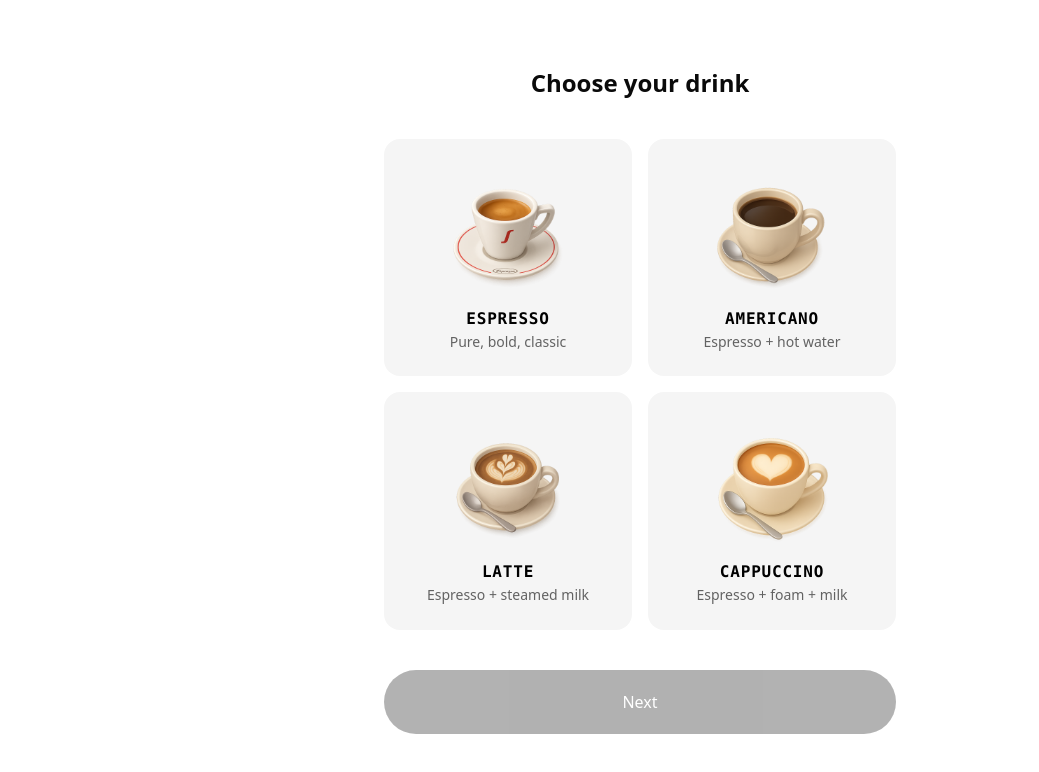
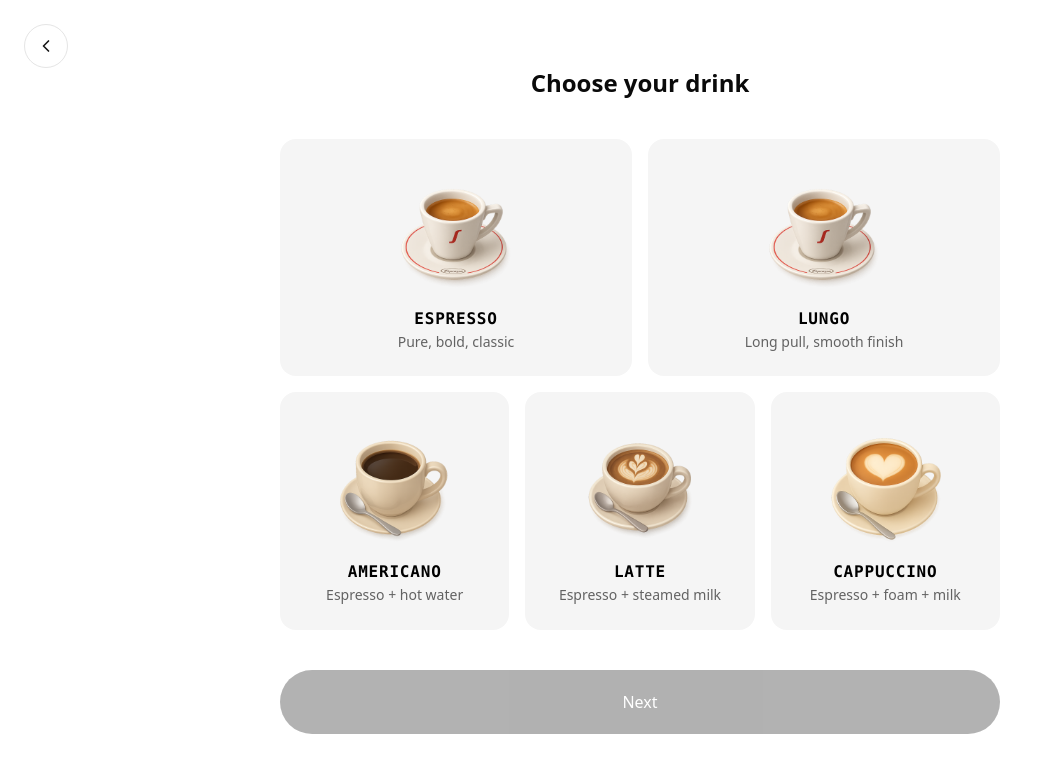
Before and after one commit to viamrobotics/beanjamin, a Next.js app in the folder web-app/: page / in a window 1280 px wide. Both pictures are taken after a click on the button "Place an order". Shown: the top 772 px of the page, without its empty margins (0-1039 px from the left). Built offline with nearby package versions, Linux system fonts and the light colour scheme; a web font is replaced by a local one.

Commit message:
add lungo + back button

```diff
--- a/web-app/app/order/choose-drink.tsx
+++ b/web-app/app/order/choose-drink.tsx
@@ -7,29 +7,31 @@ export function ChooseDrink({
   selectedDrink,
   rejection,
   onSelect,
+  onBack,
   onNext,
 }: {
   selectedDrink: string | null;
   rejection: string | null;
   onSelect: (id: string) => void;
+  onBack: () => void;
   onNext: () => void;
 }) {
-  return (
-    <main className="relative h-full bg-white flex flex-col items-center justify-center p-8 font-sans">
-      <div className="flex flex-col gap-10 w-full max-w-[512px]">
-        <h1 className="anim-in text-2xl font-semibold text-[#0a0a0a] text-center">
-          Choose your drink
-        </h1>
+  const firstRowDrinks = DRINKS.filter(
+    (drink) => drink.id === "espresso" || drink.id === "lungo",
+  );
+  const secondRowDrinks = DRINKS.filter(
+    (drink) =>
+      drink.id === "americano" || drink.id === "cappuccino" || drink.id === "latte",
+  );
 
-        <div className="flex flex-wrap gap-4">
-          {DRINKS.map((drink, i) => {
+  const renderDrinkCard = (drink: (typeof DRINKS)[number], i: number) => {
     const isSelected = selectedDrink === drink.id;
     return (
       <button
         key={drink.id}
         onClick={() => onSelect(drink.id)}
         style={{ animationDelay: `${150 + i * 100}ms` }}
-                className={`anim-in drink-card relative flex flex-col items-center justify-center gap-1 p-6 rounded-2xl transition-[background-color,border-color,transform] duration-150 basis-[calc(50%-8px)] ${
+        className={`anim-in drink-card relative w-full flex flex-col items-center justify-center gap-1 p-6 rounded-2xl transition-[background-color,border-color,transform] duration-150 ${
           isSelected
             ? "bg-[#ebebeb] border-2 border-black scale-[1.02]"
             : "bg-neutral-100 border-2 border-transparent scale-100"
@@ -46,13 +48,50 @@ export function ChooseDrink({
           <p className="font-mono font-semibold text-base text-black uppercase tracking-wider leading-tight">
             {drink.label}
           </p>
-                  <p className="font-sans font-medium text-sm text-black/60 leading-tight">
+          <p className="font-sans font-medium text-sm text-black/60 leading-tight text-pretty">
             {drink.description}
           </p>
         </div>
       </button>
     );
-          })}
+  };
+
+  return (
+    <main className="relative h-full bg-white flex flex-col items-center justify-center p-8 font-sans">
+      <button
+        type="button"
+        onClick={onBack}
+        aria-label="Go back"
+        className="anim-in absolute left-6 top-6 h-11 w-11 rounded-full border border-neutral-200 bg-white text-neutral-900 transition-colors hover:bg-neutral-50 focus-visible:outline-none focus-visible:ring-2 focus-visible:ring-neutral-400"
+        style={{ animationDelay: "80ms" }}
+      >
+        <svg
+          aria-hidden="true"
+          viewBox="0 0 24 24"
+          className="mx-auto h-5 w-5"
+          fill="none"
+          stroke="currentColor"
+          strokeWidth="2"
+          strokeLinecap="round"
+          strokeLinejoin="round"
+        >
+          <path d="M15 18l-6-6 6-6" />
+        </svg>
+      </button>
+      <div className="flex flex-col gap-10 w-full max-w-[720px]">
+        <h1 className="anim-in text-2xl font-semibold text-[#0a0a0a] text-center">
+          Choose your drink
+        </h1>
+
+        <div className="flex flex-col gap-4">
+          <div className="grid grid-cols-2 gap-4">
+            {firstRowDrinks.map((drink, i) => renderDrinkCard(drink, i))}
+          </div>
+          <div className="grid grid-cols-3 gap-4">
+            {secondRowDrinks.map((drink, i) =>
+              renderDrinkCard(drink, i + firstRowDrinks.length),
+            )}
+          </div>
         </div>
 
         {rejection && (
--- a/web-app/app/order/drinks.ts
+++ b/web-app/app/order/drinks.ts
@@ -11,6 +11,13 @@ export const DRINKS: Drink[] = [
     id: "espresso",
     label: "Espresso",
     description: "Pure, bold, classic",
+    image: "./espresso.png",
+    available: true,
+  },
+  {
+    id: "lungo",
+    label: "Lungo",
+    description: "Long pull, smooth finish",
     image: "./espresso.png",
     available: true,
   },
--- a/web-app/app/order/enter-name.tsx
+++ b/web-app/app/order/enter-name.tsx
@@ -4,6 +4,7 @@ export function EnterName({
   loading,
   onNameChange,
   onEmailChange,
+  onBack,
   onSubmit,
 }: {
   name: string;
@@ -11,10 +12,30 @@ export function EnterName({
   loading: boolean;
   onNameChange: (name: string) => void;
   onEmailChange: (email: string) => void;
+  onBack: () => void;
   onSubmit: () => void;
 }) {
   return (
     <main className="relative h-full bg-white flex flex-col items-center justify-center p-8 font-sans">
+      <button
+        type="button"
+        onClick={onBack}
+        aria-label="Go back"
+        className="anim-in absolute left-6 top-6 h-11 w-11 rounded-full border border-neutral-200 bg-white text-neutral-900 transition-colors hover:bg-neutral-50 focus-visible:outline-none focus-visible:ring-2 focus-visible:ring-neutral-400"
+      >
+        <svg
+          aria-hidden="true"
+          viewBox="0 0 24 24"
+          className="mx-auto h-5 w-5"
+          fill="none"
+          stroke="currentColor"
+          strokeWidth="2"
+          strokeLinecap="round"
+          strokeLinejoin="round"
+        >
+          <path d="M15 18l-6-6 6-6" />
+        </svg>
+      </button>
       <div className="w-full max-w-[512px] flex flex-col gap-10">
         <h1 className="anim-in text-2xl font-semibold text-neutral-900 text-center">
           What&apos;s your name?
--- a/web-app/app/order/face-register.tsx
+++ b/web-app/app/order/face-register.tsx
@@ -36,12 +36,14 @@ export function FaceRegister({
   name,
   email,
   viamConn,
+  onBack,
   onComplete,
   onSkip,
 }: {
   name: string;
   email: string;
   viamConn: ViamConnection | null;
+  onBack: () => void;
   onComplete: () => void;
   onSkip: () => void;
 }) {
@@ -266,6 +268,25 @@ export function FaceRegister({
   if (status === "review" || status === "finishing") {
     return (
       <main className="relative h-full bg-white flex flex-col items-center justify-center p-8 font-sans">
+        <button
+          type="button"
+          onClick={onBack}
+          aria-label="Go back"
+          className="anim-in absolute left-6 top-6 h-11 w-11 rounded-full border border-neutral-200 bg-white text-neutral-900 transition-colors hover:bg-neutral-50 focus-visible:outline-none focus-visible:ring-2 focus-visible:ring-neutral-400"
+        >
+          <svg
+            aria-hidden="true"
+            viewBox="0 0 24 24"
+            className="mx-auto h-5 w-5"
+            fill="none"
+            stroke="currentColor"
+            strokeWidth="2"
+            strokeLinecap="round"
+            strokeLinejoin="round"
+          >
+            <path d="M15 18l-6-6 6-6" />
+          </svg>
+        </button>
         <div className="w-full max-w-[512px] flex flex-col items-center gap-6">
           <h1 className="anim-in text-2xl font-semibold text-neutral-900 text-center">
             Looking good?
@@ -336,6 +357,25 @@ export function FaceRegister({
   // --- Capture screen ---
   return (
     <main className="relative h-full bg-white flex flex-col items-center justify-center p-8 font-sans">
+      <button
+        type="button"
+        onClick={onBack}
+        aria-label="Go back"
+        className="anim-in absolute left-6 top-6 h-11 w-11 rounded-full border border-neutral-200 bg-white text-neutral-900 transition-colors hover:bg-neutral-50 focus-visible:outline-none focus-visible:ring-2 focus-visible:ring-neutral-400"
+      >
+        <svg
+          aria-hidden="true"
+          viewBox="0 0 24 24"
+          className="mx-auto h-5 w-5"
+          fill="none"
+          stroke="currentColor"
+          strokeWidth="2"
+          strokeLinecap="round"
+          strokeLinejoin="round"
+        >
+          <path d="M15 18l-6-6 6-6" />
+        </svg>
+      </button>
       <div className="w-full max-w-[512px] flex flex-col items-center gap-8">
         <h1 className="anim-in text-2xl font-semibold text-neutral-900 text-center">
           Let&apos;s remember your face
--- a/web-app/app/page.tsx
+++ b/web-app/app/page.tsx
@@ -100,7 +100,8 @@ export default function Home() {
     if (!selectedDrink) return;
     setDrinkRejection(null);
 
-    if (selectedDrink === "espresso") {
+    const supportedDrinks = new Set(["espresso", "lungo"]);
+    if (supportedDrinks.has(selectedDrink)) {
       setStep("name");
       return;
     }
@@ -198,6 +199,7 @@ export default function Home() {
           name={name}
           email={email}
           viamConn={viamConn.current}
+          onBack={() => setStep("name")}
           onComplete={() => placeOrder(misspelled)}
           onSkip={() => placeOrder(misspelled)}
         />
@@ -224,6 +226,7 @@ export default function Home() {
           loading={loading}
           onNameChange={setName}
           onEmailChange={setEmail}
+          onBack={() => setStep("drink")}
           onSubmit={handleSubmit}
         />
       );
@@ -238,6 +241,7 @@ export default function Home() {
             setDrinkRejection(null);
             setSelectedDrink(id);
           }}
+          onBack={() => setStep("welcome")}
           onNext={handleDrinkNext}
         />
       );
```
Lines whose indentation alone changed are shown as unchanged.
